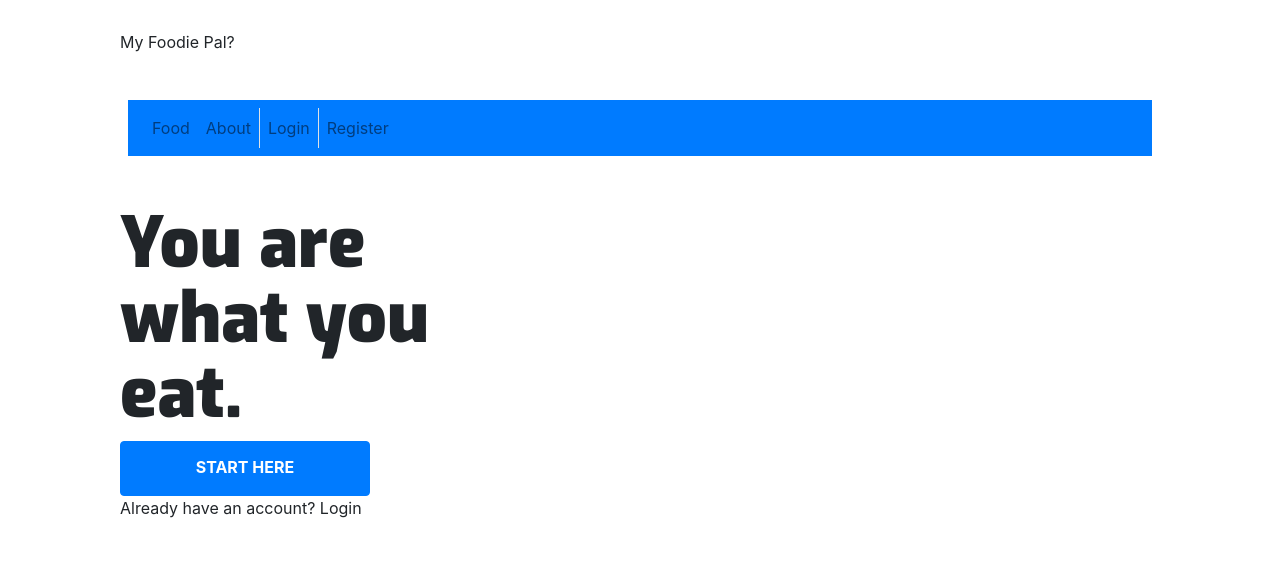
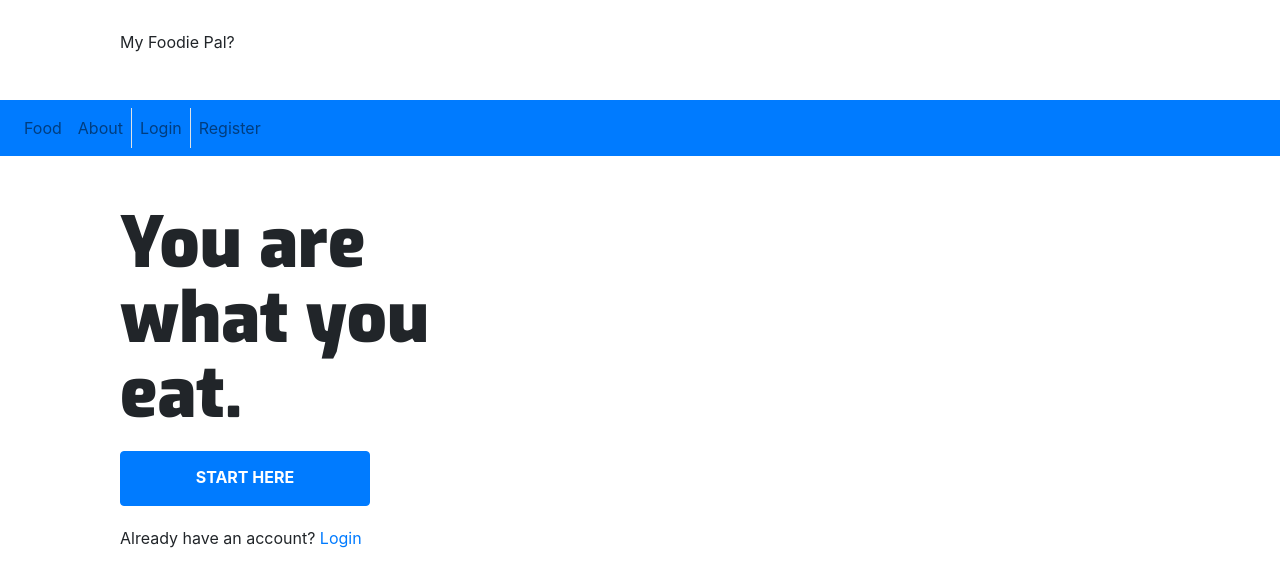
Before and after one commit to HamzaaMB/SEI-project-four, a React (Create React App) app in the folder client/: page / in a window 1280 px wide. Shown: the top 586 px of the page. Built offline with nearby package versions, Linux system fonts and the light colour scheme.

Commit message:
navbar adjusted, minor css changes to items in hero container

```diff
--- a/client/src/components/Homepage.js
+++ b/client/src/components/Homepage.js
@@ -10,11 +10,11 @@ const Homepage = () => {
   return (
     <>
       <div className ="hero-container">
-        <div className="main-title">You are<br/> what you<br/> eat.</div>
+        <div className="hero-title">You are<br/> what you<br/> eat.</div>
         <div>
-          <Button className="start-button" variant="primary" href="/foods">Start Here</Button>
+          <Button className="hero-button" variant="primary" href="/foods">Start Here</Button>
         </div>
-        <div>Already have an account? Login</div>
+        <div className="hero-login">Already have an account? <a href="/login">Login</a></div>
       </div>
     </>
 
--- a/client/src/components/MyNavbar.js
+++ b/client/src/components/MyNavbar.js
@@ -26,10 +26,11 @@ const MyNavbar = () => {
       <div className="logo">
         <p>My Foodie Pal?</p>
       </div>
-      <Navbar style={{ width: '80%', margin: 'auto' }} bg="primary" expand="lg" variamt="dark">
+      <Navbar style={{ width: '100%', margin: 'auto' }} bg="primary" expand="lg" variamt="dark">
         <Navbar.Toggle aria-controls="basic-navbar-nav" />
         <Navbar.Collapse id="basic-navbar-nav">
           <Nav>
+            <div className="nav-bar">
               <Nav.Item>
                 <Nav.Link href="/foods">Food</Nav.Link>
               </Nav.Item>
@@ -56,6 +57,7 @@ const MyNavbar = () => {
             </Nav.Item>
           </>
               }
+            </div>
           </Nav>
         </Navbar.Collapse>
       </Navbar>
--- a/client/src/styles/main.scss
+++ b/client/src/styles/main.scss
@@ -13,7 +13,7 @@
   width: 130vh
 }
 
-.main-title {
+.hero-title {
   font-family: 'Exo', sans-serif;
   font-size: 70px;
   line-height: 75px;
@@ -26,7 +26,7 @@
   margin-top: 50px;
 }
 
-.start-button {
+.hero-button {
   width: 250px;
   height: 55px;
   margin: 0 auto;
@@ -34,8 +34,18 @@
   display: inline-block;
   line-height: 50px;
   text-align: center;
-  margin-top: 10px;
+  margin-top: 20px;
   font-size: 16px;
   font-weight: bold;
   text-transform: uppercase;
 }
+
+.hero-login {
+  margin-top: 20px;
+}
+
+.nav-bar {
+  display: flex;
+  flex-direction: row;
+
+}
```
Lines whose indentation alone changed are shown as unchanged.
